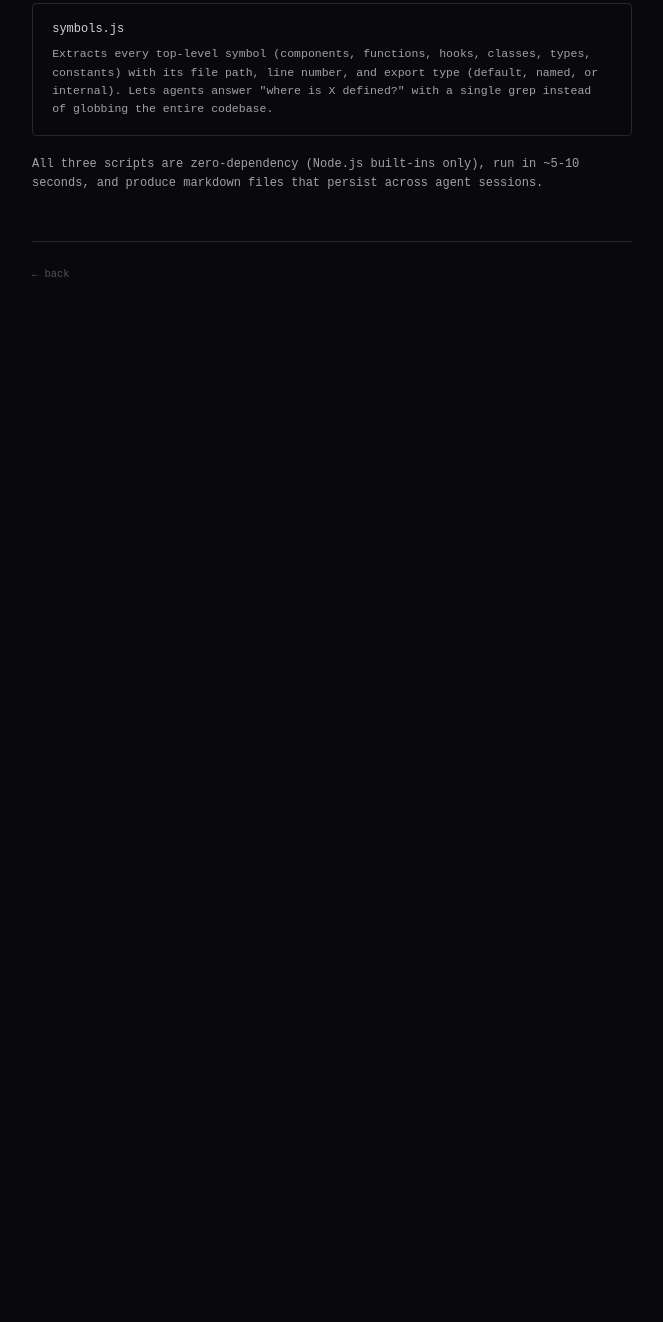
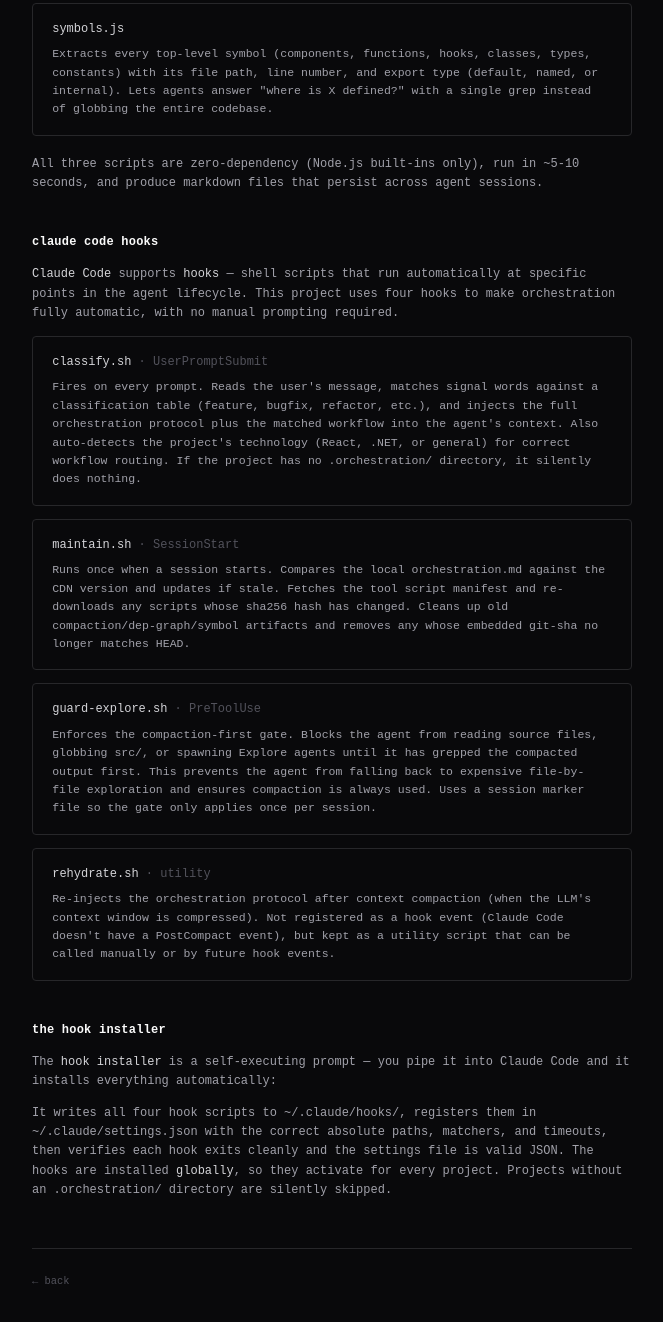
Before and after one commit to emdmed/agentic-orchestration-workflows, a plain HTML site: page public/humans/index.html in a window 1280 px wide. Shown: the part 1208-2530 px from the top of the page, without its empty margins (308-971 px from the left). Before the commit the page ends 1523 px from the top, so only its background shows below. Drawn offline with Linux system fonts and the light colour scheme.

Commit message:
chore:add orchestration installation explanation

```diff
--- a/public/humans/index.html
+++ b/public/humans/index.html
@@ -270,6 +270,71 @@
       </p>
     </div>
 
+    <div class="how-it-works">
+      <h2>claude code hooks</h2>
+      <p>
+        <a href="https://docs.anthropic.com/en/docs/claude-code" style="color:#d4d4d8;font-weight:500">Claude Code</a>
+        supports <span class="highlight">hooks</span> — shell scripts that run automatically at specific
+        points in the agent lifecycle. This project uses four hooks to make orchestration fully automatic,
+        with no manual prompting required.
+      </p>
+
+      <div class="tool-card">
+        <div class="tool-name">classify.sh <span style="color:#52525b;font-weight:400">· UserPromptSubmit</span></div>
+        <p>
+          Fires on every prompt. Reads the user's message, matches signal words against a classification
+          table (feature, bugfix, refactor, etc.), and injects the full orchestration protocol plus the
+          matched workflow into the agent's context. Also auto-detects the project's technology
+          (React, .NET, or general) for correct workflow routing. If the project has no
+          <code>.orchestration/</code> directory, it silently does nothing.
+        </p>
+      </div>
+
+      <div class="tool-card">
+        <div class="tool-name">maintain.sh <span style="color:#52525b;font-weight:400">· SessionStart</span></div>
+        <p>
+          Runs once when a session starts. Compares the local <code>orchestration.md</code> against the CDN
+          version and updates if stale. Fetches the tool script manifest and re-downloads any scripts whose
+          sha256 hash has changed. Cleans up old compaction/dep-graph/symbol artifacts and removes any whose
+          embedded <code>git-sha</code> no longer matches <code>HEAD</code>.
+        </p>
+      </div>
+
+      <div class="tool-card">
+        <div class="tool-name">guard-explore.sh <span style="color:#52525b;font-weight:400">· PreToolUse</span></div>
+        <p>
+          Enforces the compaction-first gate. Blocks the agent from reading source files, globbing
+          <code>src/</code>, or spawning Explore agents until it has grepped the compacted output first.
+          This prevents the agent from falling back to expensive file-by-file exploration and ensures
+          compaction is always used. Uses a session marker file so the gate only applies once per session.
+        </p>
+      </div>
+
+      <div class="tool-card">
+        <div class="tool-name">rehydrate.sh <span style="color:#52525b;font-weight:400">· utility</span></div>
+        <p>
+          Re-injects the orchestration protocol after context compaction (when the LLM's context window is
+          compressed). Not registered as a hook event (Claude Code doesn't have a <code>PostCompact</code>
+          event), but kept as a utility script that can be called manually or by future hook events.
+        </p>
+      </div>
+    </div>
+
+    <div class="how-it-works">
+      <h2>the hook installer</h2>
+      <p>
+        The <a href="/orchestration/orchestration_hook_install.md" style="color:#d4d4d8;font-weight:500">hook installer</a>
+        is a self-executing prompt — you pipe it into Claude Code and it installs everything automatically:
+      </p>
+      <p>
+        It writes all four hook scripts to <code>~/.claude/hooks/</code>, registers them in
+        <code>~/.claude/settings.json</code> with the correct absolute paths, matchers, and timeouts,
+        then verifies each hook exits cleanly and the settings file is valid JSON. The hooks are installed
+        <span class="highlight">globally</span>, so they activate for every project. Projects without an
+        <code>.orchestration/</code> directory are silently skipped.
+      </p>
+    </div>
+
     <div class="footer"><a href="/">&larr; back</a></div>
   </main>
 </body>
```
